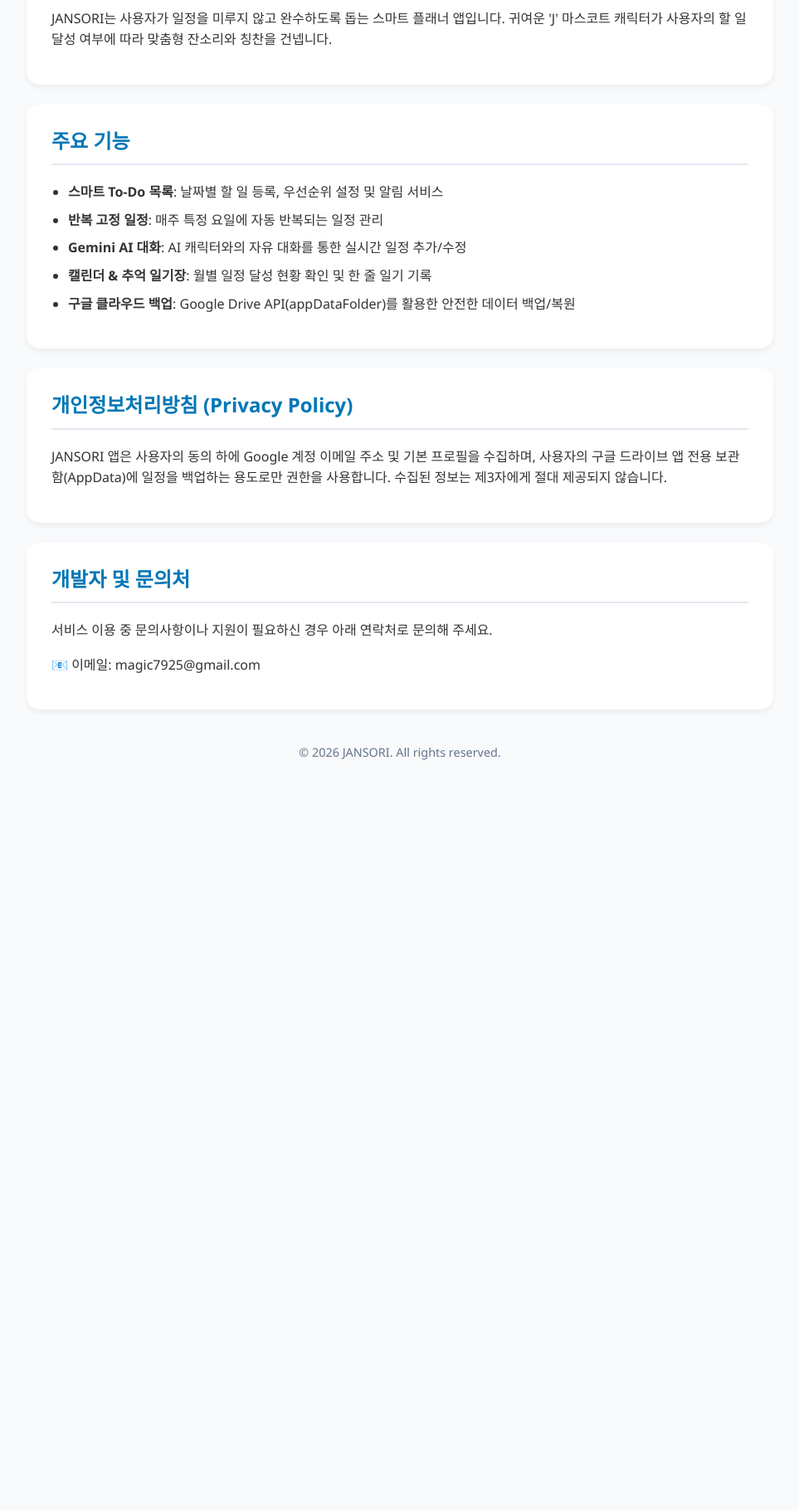
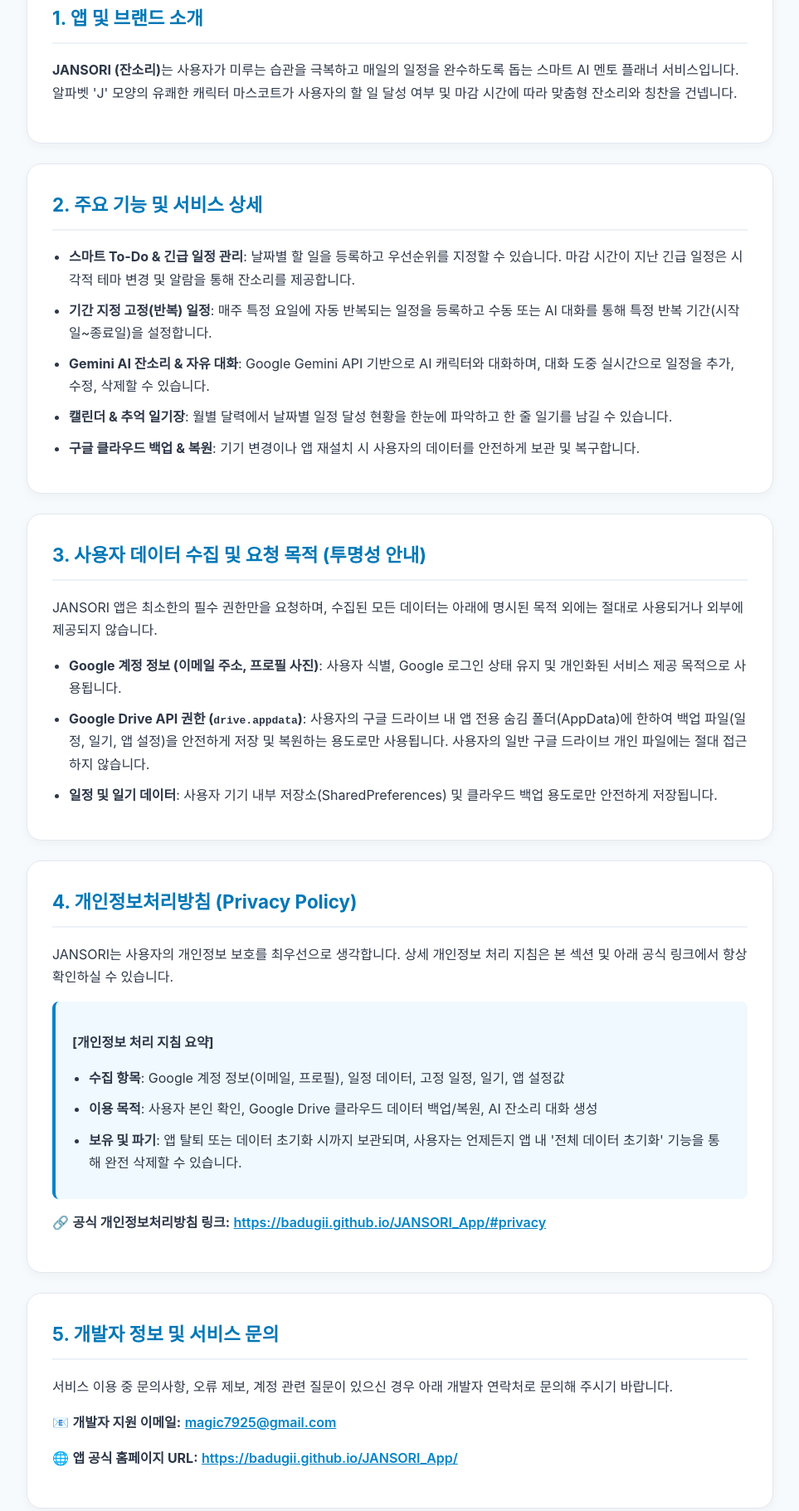
Before and after one commit to BADUGII/JANSORI_App, a plain HTML site: page index.html in a window 1280 px wide. Shown: the part 318-2139 px from the top of the page at 83% size, without its empty margins (158-1121 px from the left). Before the commit the page ends 1266 px from the top, so only its background shows below. Drawn offline with Linux system fonts and the light colour scheme.

Commit message:
Refactor index.html for improved styling and content

```diff
--- a/index.html
+++ b/index.html
@@ -6,53 +6,87 @@
     <meta name="google-site-verification" content="google7760b70abd906ab4.html" />
     <title>JANSORI (잔소리) - AI 멘토 플래너 공식 홈페이지</title>
     <style>
-        body { font-family: 'Segoe UI', Tahoma, Geneva, Verdana, sans-serif; line-height: 1.6; max-width: 900px; margin: 0 auto; padding: 30px 20px; color: #333; background-color: #f8fafc; }
-        header { background: linear-gradient(135deg, #4ea8de, #0077b6); color: white; padding: 40px 30px; border-radius: 16px; margin-bottom: 30px; text-align: center; }
-        h1 { margin: 0 0 10px 0; font-size: 2.2rem; }
-        p.subtitle { margin: 0; font-size: 1.1rem; opacity: 0.9; }
-        section { background: white; padding: 25px 30px; border-radius: 16px; margin-bottom: 24px; box-shadow: 0 4px 6px rgba(0,0,0,0.05); }
-        h2 { color: #0077b6; border-bottom: 2px solid #e2e8f0; padding-bottom: 8px; margin-top: 0; }
-        ul { padding-left: 20px; }
-        li { margin-bottom: 8px; }
-        footer { text-align: center; color: #64748b; font-size: 0.9rem; margin-top: 40px; }
+        body { font-family: -apple-system, BlinkMacSystemFont, "Segoe UI", Roboto, "Helvetica Neue", Arial, sans-serif; line-height: 1.7; max-width: 900px; margin: 0 auto; padding: 30px 20px; color: #2d3748; background-color: #f7fafc; }
+        header { background: linear-gradient(135deg, #4ea8de, #0077b6); color: white; padding: 40px 30px; border-radius: 20px; margin-bottom: 30px; text-align: center; box-shadow: 0 10px 20px rgba(0, 119, 182, 0.15); }
+        h1 { margin: 0 0 10px 0; font-size: 2.4rem; font-weight: 800; }
+        p.subtitle { margin: 0; font-size: 1.15rem; opacity: 0.95; font-weight: 500; }
+        section { background: white; padding: 30px; border-radius: 18px; margin-bottom: 24px; box-shadow: 0 4px 12px rgba(0, 0, 0, 0.04); border: 1px solid #e2e8f0; }
+        h2 { color: #0077b6; border-bottom: 2px solid #edf2f7; padding-bottom: 10px; margin-top: 0; font-size: 1.4rem; }
+        ul { padding-left: 20px; margin-bottom: 0; }
+        li { margin-bottom: 10px; }
+        .badge { display: inline-block; background: #e0f2fe; color: #0369a1; padding: 4px 12px; border-radius: 20px; font-weight: 700; font-size: 0.85rem; margin-bottom: 12px; text-transform: uppercase; }
+        .privacy-box { background: #f0f9ff; border-left: 4px solid #0284c7; padding: 20px; border-radius: 8px; margin-top: 15px; }
+        footer { text-align: center; color: #718096; font-size: 0.9rem; margin-top: 40px; padding-bottom: 20px; }
+        a { color: #0284c7; text-decoration: underline; font-weight: 600; }
     </style>
 </head>
 <body>
 
     <header>
+        <div class="badge">Official App Homepage</div>
         <h1>📱 JANSORI (잔소리)</h1>
         <p class="subtitle">유쾌한 AI 캐릭터와 함께하는 스마트 일정 관리 & 일기장</p>
     </header>
 
+    <!-- 1. 앱 & 브랜드 식별 -->
     <section>
-        <h2>서비스 소개</h2>
-        <p>JANSORI는 사용자가 일정을 미루지 않고 완수하도록 돕는 스마트 플래너 앱입니다. 귀여운 'J' 마스코트 캐릭터가 사용자의 할 일 달성 여부에 따라 맞춤형 잔소리와 칭찬을 건넵니다.</p>
+        <h2>1. 앱 및 브랜드 소개</h2>
+        <p><strong>JANSORI (잔소리)</strong>는 사용자가 미루는 습관을 극복하고 매일의 일정을 완수하도록 돕는 스마트 AI 멘토 플래너 서비스입니다. 알파벳 'J' 모양의 유쾌한 캐릭터 마스코트가 사용자의 할 일 달성 여부 및 마감 시간에 따라 맞춤형 잔소리와 칭찬을 건넵니다.</p>
     </section>
 
+    <!-- 2. 앱 기능 상세 설명 -->
     <section>
-        <h2>주요 기능</h2>
+        <h2>2. 주요 기능 및 서비스 상세</h2>
         <ul>
-            <li><strong>스마트 To-Do 목록</strong>: 날짜별 할 일 등록, 우선순위 설정 및 알림 서비스</li>
-            <li><strong>반복 고정 일정</strong>: 매주 특정 요일에 자동 반복되는 일정 관리</li>
-            <li><strong>Gemini AI 대화</strong>: AI 캐릭터와의 자유 대화를 통한 실시간 일정 추가/수정</li>
-            <li><strong>캘린더 & 추억 일기장</strong>: 월별 일정 달성 현황 확인 및 한 줄 일기 기록</li>
-            <li><strong>구글 클라우드 백업</strong>: Google Drive API(appDataFolder)를 활용한 안전한 데이터 백업/복원</li>
+            <li><strong>스마트 To-Do & 긴급 일정 관리</strong>: 날짜별 할 일을 등록하고 우선순위를 지정할 수 있습니다. 마감 시간이 지난 긴급 일정은 시각적 테마 변경 및 알람을 통해 잔소리를 제공합니다.</li>
+            <li><strong>기간 지정 고정(반복) 일정</strong>: 매주 특정 요일에 자동 반복되는 일정을 등록하고 수동 또는 AI 대화를 통해 특정 반복 기간(시작일~종료일)을 설정합니다.</li>
+            <li><strong>Gemini AI 잔소리 & 자유 대화</strong>: Google Gemini API 기반으로 AI 캐릭터와 대화하며, 대화 도중 실시간으로 일정을 추가, 수정, 삭제할 수 있습니다.</li>
+            <li><strong>캘린더 & 추억 일기장</strong>: 월별 달력에서 날짜별 일정 달성 현황을 한눈에 파악하고 한 줄 일기를 남길 수 있습니다.</li>
+            <li><strong>구글 클라우드 백업 & 복원</strong>: 기기 변경이나 앱 재설치 시 사용자의 데이터를 안전하게 보관 및 복구합니다.</li>
         </ul>
     </section>
 
+    <!-- 3. 사용자 데이터 요청 목적 투명 공개 (Google OAuth 필수 요구사항) -->
     <section>
-        <h2>개인정보처리방침 (Privacy Policy)</h2>
-        <p>JANSORI 앱은 사용자의 동의 하에 Google 계정 이메일 주소 및 기본 프로필을 수집하며, 사용자의 구글 드라이브 앱 전용 보관함(AppData)에 일정을 백업하는 용도로만 권한을 사용합니다. 수집된 정보는 제3자에게 절대 제공되지 않습니다.</p>
+        <h2>3. 사용자 데이터 수집 및 요청 목적 (투명성 안내)</h2>
+        <p>JANSORI 앱은 최소한의 필수 권한만을 요청하며, 수집된 모든 데이터는 아래에 명시된 목적 외에는 절대로 사용되거나 외부에 제공되지 않습니다.</p>
+        <ul>
+            <li><strong>Google 계정 정보 (이메일 주소, 프로필 사진)</strong>: 사용자 식별, Google 로그인 상태 유지 및 개인화된 서비스 제공 목적으로 사용됩니다.</li>
+            <li><strong>Google Drive API 권한 (<code>drive.appdata</code>)</strong>: 사용자의 구글 드라이브 내 앱 전용 숨김 폴더(AppData)에 한하여 백업 파일(일정, 일기, 앱 설정)을 안전하게 저장 및 복원하는 용도로만 사용됩니다. 사용자의 일반 구글 드라이브 개인 파일에는 절대 접근하지 않습니다.</li>
+            <li><strong>일정 및 일기 데이터</strong>: 사용자 기기 내부 저장소(SharedPreferences) 및 클라우드 백업 용도로만 안전하게 저장됩니다.</li>
+        </ul>
     </section>
 
+    <!-- 4. 개인정보처리방침 및 링크 (OAuth 동의 화면 설정 링크와 일치) -->
+    <section id="privacy">
+        <h2>4. 개인정보처리방침 (Privacy Policy)</h2>
+        <p>JANSORI는 사용자의 개인정보 보호를 최우선으로 생각합니다. 상세 개인정보 처리 지침은 본 섹션 및 아래 공식 링크에서 항상 확인하실 수 있습니다.</p>
+
+        <div class="privacy-box">
+            <p><strong>[개인정보 처리 지침 요약]</strong></p>
+            <ul>
+                <li><strong>수집 항목</strong>: Google 계정 정보(이메일, 프로필), 일정 데이터, 고정 일정, 일기, 앱 설정값</li>
+                <li><strong>이용 목적</strong>: 사용자 본인 확인, Google Drive 클라우드 데이터 백업/복원, AI 잔소리 대화 생성</li>
+                <li><strong>보유 및 파기</strong>: 앱 탈퇴 또는 데이터 초기화 시까지 보관되며, 사용자는 언제든지 앱 내 '전체 데이터 초기화' 기능을 통해 완전 삭제할 수 있습니다.</li>
+            </ul>
+        </div>
+        <p style="margin-top: 15px;">
+            🔗 <strong>공식 개인정보처리방침 링크:</strong>
+            <a href="https://badugii.github.io/JANSORI_App/#privacy">https://badugii.github.io/JANSORI_App/#privacy</a>
+        </p>
+    </section>
+
+    <!-- 5. 개발자 연락처 및 비회원 공개 안내 -->
     <section>
-        <h2>개발자 및 문의처</h2>
-        <p>서비스 이용 중 문의사항이나 지원이 필요하신 경우 아래 연락처로 문의해 주세요.</p>
-        <p>📧 이메일: magic7925@gmail.com</p>
+        <h2>5. 개발자 정보 및 서비스 문의</h2>
+        <p>서비스 이용 중 문의사항, 오류 제보, 계정 관련 질문이 있으신 경우 아래 개발자 연락처로 문의해 주시기 바랍니다.</p>
+        <p>📧 <strong>개발자 지원 이메일:</strong> <a href="mailto:magic7925@gmail.com">magic7925@gmail.com</a></p>
+        <p>🌐 <strong>앱 공식 홈페이지 URL:</strong> <a href="https://badugii.github.io/JANSORI_App/">https://badugii.github.io/JANSORI_App/</a></p>
     </section>
 
     <footer>
-        &copy; 2026 JANSORI. All rights reserved.
+        <p>&copy; 2026 JANSORI App. All rights reserved.</p>
+        <p>본 웹페이지는 로그인 없이 누구나 공개 열람할 수 있는 JANSORI 공식 브랜드 홈페이지입니다.</p>
     </footer>
 
 </body>
```
